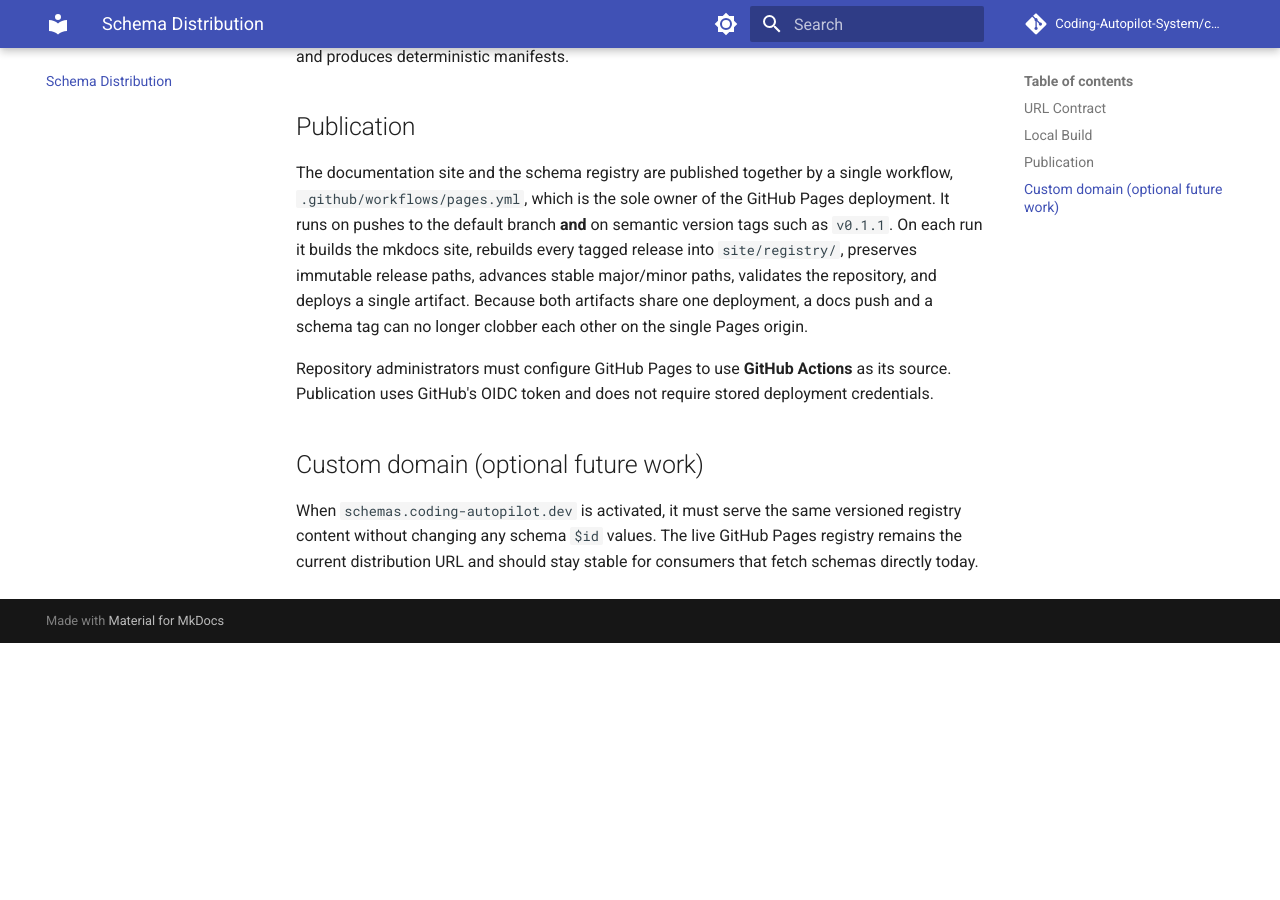
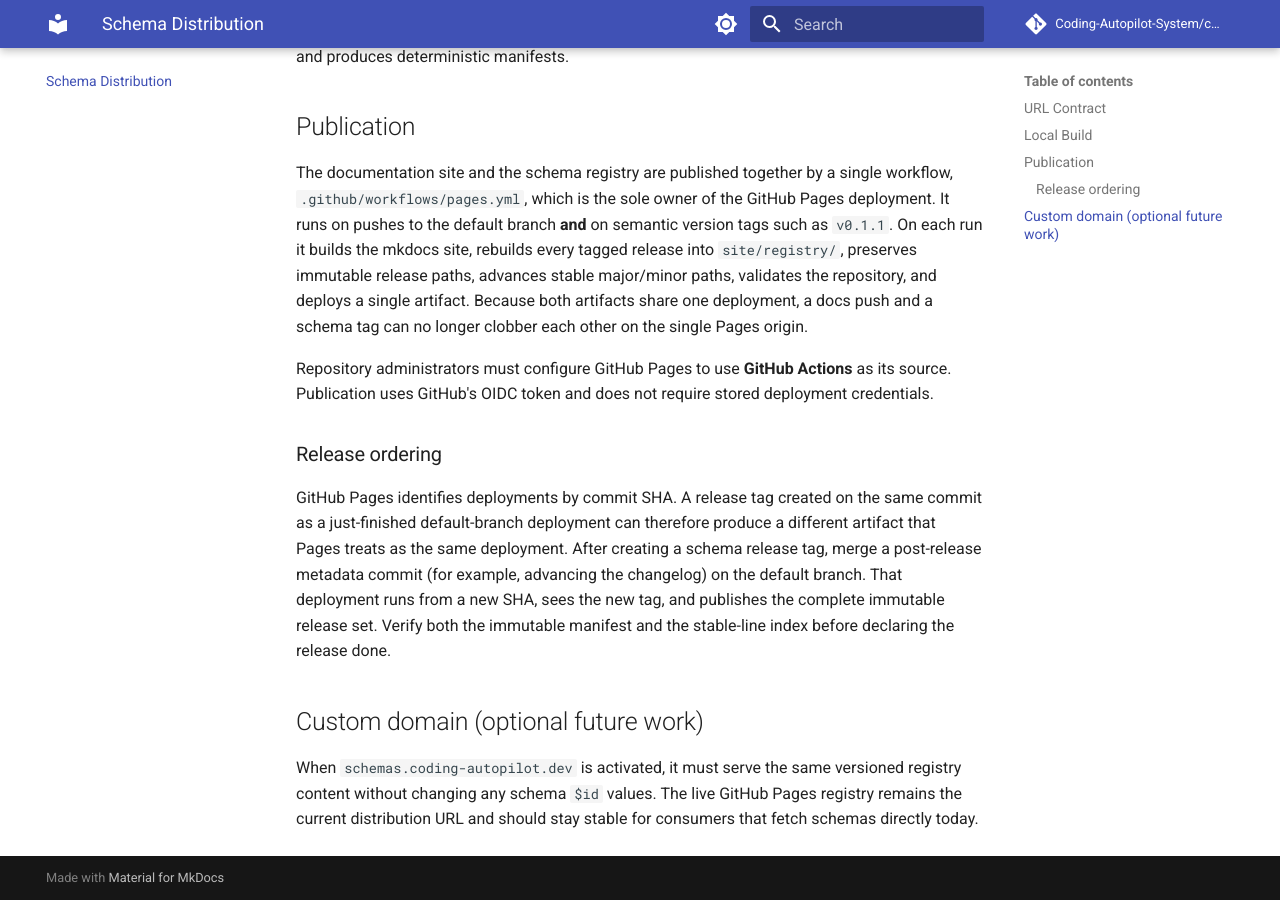
Before and after one commit to Coding-Autopilot-System/cas-contracts, an MkDocs documentation site: the page built from docs/DISTRIBUTION.md, in a window 1280 px wide and 900 px high, scrolled down 1124 px. Built offline with MkDocs 1.6.1 and Material for MkDocs 9.7.7, drawn with Linux system fonts in a browser that asks for light colours; comment, search, counter and statistics services are not loaded; before the commit the page ends 1767 px from its top, so only the background shows below that.

Commit message:
docs(release): define Pages publication ordering

```diff
--- a/docs/DISTRIBUTION.md
+++ b/docs/DISTRIBUTION.md
@@ -55,6 +55,16 @@ a schema tag can no longer clobber each other on the single Pages origin.
 
 Repository administrators must configure GitHub Pages to use **GitHub Actions** as its source. Publication uses GitHub's OIDC token and does not require stored deployment credentials.
 
+### Release ordering
+
+GitHub Pages identifies deployments by commit SHA. A release tag created on the
+same commit as a just-finished default-branch deployment can therefore produce a
+different artifact that Pages treats as the same deployment. After creating a
+schema release tag, merge a post-release metadata commit (for example, advancing
+the changelog) on the default branch. That deployment runs from a new SHA, sees
+the new tag, and publishes the complete immutable release set. Verify both the
+immutable manifest and the stable-line index before declaring the release done.
+
 ## Custom domain (optional future work)
 
 When `schemas.coding-autopilot.dev` is activated, it must serve the same
```
